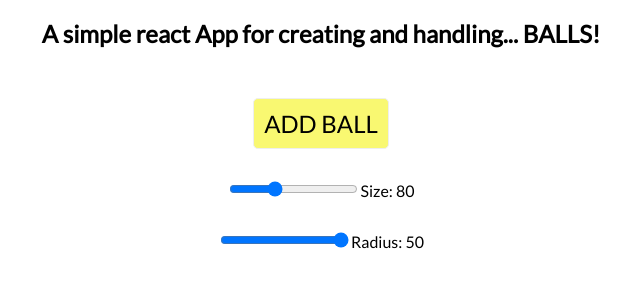
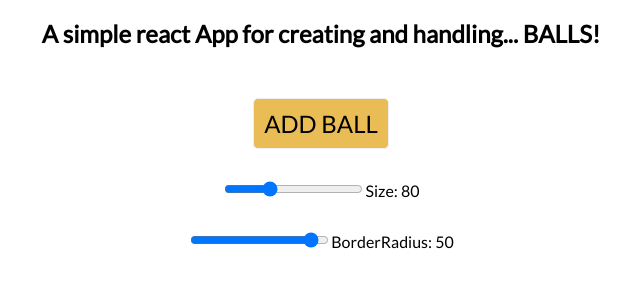
Before and after one commit to leojclarke/react-balls, a React app: page / in a window 1280 px wide. Shown: the part 91-378 px from the top of the page, without its empty margins (319-959 px from the left). Built offline with nearby package versions, Linux system fonts and the light colour scheme.

Commit message:
Refactor code and import components
Ball, BallList, RangeSlider

```diff
--- a/src/Ball.js
+++ b/src/components/Ball.js
@@ -1,4 +1,5 @@
 import React from 'react';
+import '../styles.css';
 
 function Ball(props) {
   const ballStyle = {
--- /dev/null
+++ b/src/components/BallList.js
@@ -0,0 +1,21 @@
+import React from 'react';
+import Ball from './Ball';
+import '../styles.css';
+
+function BallList(props) {
+  const { balls, size, borderRadius } = props;
+
+  return (
+    <div>
+      {balls.map(ball => (
+        <Ball
+          size={size}
+          radius={borderRadius}
+          backgroundColor={ball.colorFill}
+        />
+      ))}
+    </div>
+  );
+}
+
+export default BallList;
--- /dev/null
+++ b/src/components/RangeSlider.js
@@ -0,0 +1,20 @@
+import React from 'react';
+import '../styles.css';
+
+function RangeSlider(props) {
+  return (
+    <div className="App">
+      <input
+        name={props.name}
+        type="range"
+        min={props.min}
+        max={props.max}
+        value={props.value}
+        onChange={props.onChange}
+      />
+      {props.name}: {props.value}
+    </div>
+  );
+}
+
+export default RangeSlider;
--- a/src/index.js
+++ b/src/index.js
@@ -1,8 +1,10 @@
 import React, { Component } from 'react';
 import ReactDOM from 'react-dom';
+import Ball from './components/Ball';
+import RangeSlider from './components/RangeSlider';
 
 import './styles.css';
-import Ball from './Ball';
+import BallList from './components/BallList';
 
 class App extends Component {
   state = {
@@ -54,35 +56,27 @@ class App extends Component {
           <h2>A simple react App for creating and handling... BALLS!</h2>
         </div>
 
-        <form onSubmit={this.handleAddBall}>
         <div className="App">
-            <button>ADD BALL</button>
+          <button onClick={this.handleAddBall}>ADD BALL</button>
         </div>
 
-          <div className="App">
-            <input
-              name="ballSize"
-              type="range"
+        <RangeSlider
+          name="Size"
+          value={size}
           min="20"
           max="200"
-              value={size}
           onChange={this.handleSizeChange}
         />
-            Size: {this.state.size}
-          </div>
 
-          <div className="App">
-            <input
-              name="ballShape"
-              type="range"
+        <RangeSlider
+          name="BorderRadius"
+          value={borderRadius}
           min="0"
           max="50"
-              value={borderRadius}
           onChange={this.handleRadiusChange}
         />
-            Radius: {this.state.borderRadius}
-          </div>
-        </form>
+
+        <BallList balls={balls} size={size} borderRadius={borderRadius} />
 
         <section>{balls.map(this.renderBall)}</section>
       </>
--- a/src/styles.css
+++ b/src/styles.css
@@ -20,7 +20,7 @@ button {
   border: 1px solid #eee;
   outline-color: papayawhip;
   padding: 10px;
-  background: #f9f871;
+  background: #e9bc55;
   font-family: 'Lato';
   font-size: 1.5em;
 }
@@ -29,3 +29,7 @@ section {
   display: flex;
   flex-wrap: wrap;
 }
+
+input {
+  padding-right: 10px;
+}
```
Lines whose indentation alone changed are shown as unchanged.
